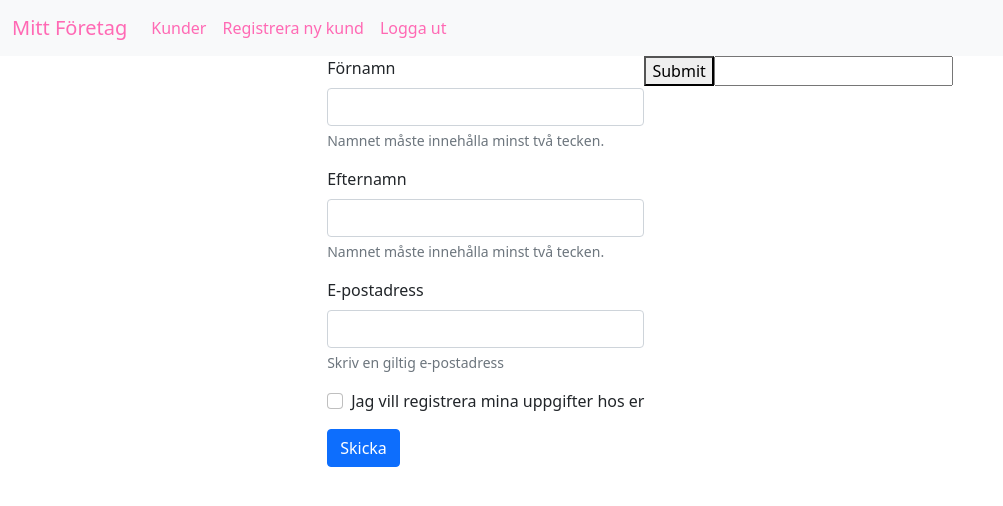
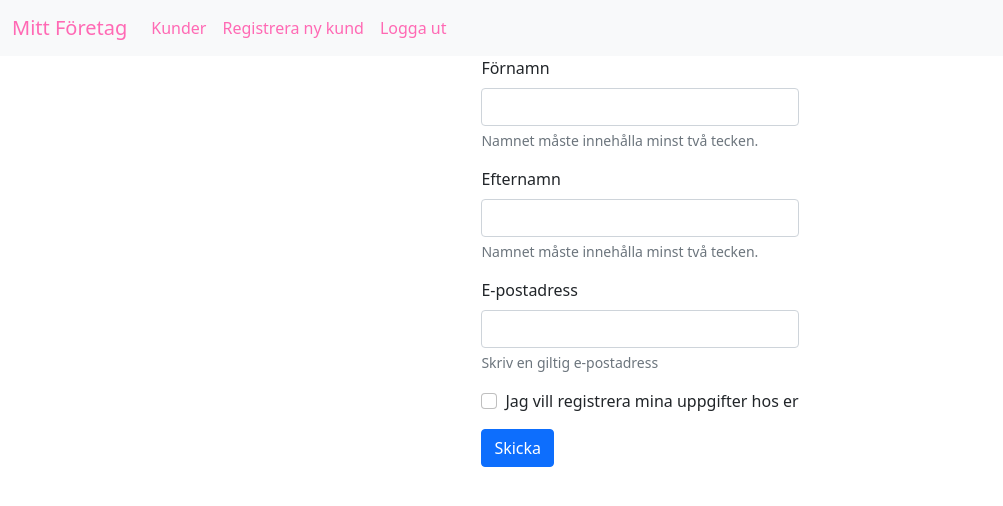
Before and after one commit to kristoffernowen/KristofferNowenWIN21js2, a React (Create React App) app in the folder uppgift-2/customer-page/: page /registercustomers in a window 1280 px wide. Shown: the top 506 px of the page, without its empty margins (0-1003 px from the left). Built offline with nearby package versions, Linux system fonts and the light colour scheme.

Commit message:
sparar o validerar firstname

```diff
--- a/uppgift-2/customer-page/src/components/cards/Card.js
+++ b/uppgift-2/customer-page/src/components/cards/Card.js
@@ -14,7 +14,7 @@ const Card = ({item}) => {
             <p className="card-text"> {item.lastName}</p>
             <p className="card-text"> {item.email}</p>
 
-            <a href="#" className="btn btn-primary">Kontakta</a>
+            {/* <a href="#" className="btn btn-primary">Kontakta</a> */}
             </div>
         </div>
     )
--- a/uppgift-2/customer-page/src/components/cards/GridCard.js
+++ b/uppgift-2/customer-page/src/components/cards/GridCard.js
@@ -1,15 +1,32 @@
-import React, {useState, useEffect } from 'react'
+import React, { useState, useEffect } from 'react'
 import Card from './Card'
 
 
 const GridCard = () => {
 
-   const [theCustomers, setTheCustomers] = useState([])
+    const [theCustomers, setTheCustomers] = useState([])
 
-   useEffect(async() => {
-        const res = await fetch("https://ecexam-webapi.azurewebsites.net/api/Customers")
-        setTheCustomers( await res.json())
-   })
+    //    useEffect(async() => {
+    //         const res = await fetch("https://ecexam-webapi.azurewebsites.net/api/Customers")
+    //         setTheCustomers( await res.json())
+    //    },[])
+
+    // useEffect(() => {
+    //     async function fetchData() {
+    //       // You can await here
+    //       const response = await MyAPI.getData(someId);
+    //       // ...
+    //     }
+    //     fetchData();
+    //   }, [someId]); // Or [] if effect doesn't need props or state
+    useEffect(() => {
+        async function fetchData() {
+            const res = await fetch("https://ecexam-webapi.azurewebsites.net/api/Customers")
+            const json = await res.json()
+            setTheCustomers(json)
+        }
+        fetchData()
+    }, [])
 
 
 
@@ -19,9 +36,9 @@ const GridCard = () => {
 
             {
                 theCustomers.map(customer => (
-                <div key={customer.id} className="col">
-                   <Card  item={customer}   />
-                </div>
+                    <div key={customer.id} className="col">
+                        <Card item={customer} />
+                    </div>
                 ))
             }
         </div>
--- a/uppgift-2/customer-page/src/views/RegisterCustomers.js
+++ b/uppgift-2/customer-page/src/views/RegisterCustomers.js
@@ -1,46 +1,71 @@
 import React, { useState } from 'react'
-import Form from '../components/Form'
+// import Form from '../components/Form'
 import Navbar from '../components/navbar/Navbar'
 
 const RegisterCustomers = () => {
-    let thisName
-
-    function validateThis(e) {
 
 
-        if (e.target.value.length < 2) {
+    const [hisFirstName, setHisFirstName] = useState()
+    const nameHandler = (e) => { setHisFirstName(e.target.value)}
+    const [hisLastName, setHisLastName] = useState()
+    const lastNameHandler = (e) => { setHisLastName(e.target.value)}
 
+
+
+    const [validName, setValidName] = useState()
+    // const nameRegex = /^[a-öA-Ö]{2,}\-?([a-öA-Ö]{2,})?$/
+    const validateThis = (e) => {if (e.target.value.length  < 2) {
+                //funkar inte denna regex eller formen
                  document.getElementById("firstNameResponse").innerText = 'Namnet måste innehålla minst två tecken'
                  document.getElementById("firstNameResponse").style.color ="red"
-            thisName = e.target.value
-            console.log(thisName)
+                 setValidName(false)
              } else {
 
                  document.getElementById("firstNameResponse").innerText = 'Giltigt namn'
                  document.getElementById("firstNameResponse").style.color="green"
-            thisName = e.target.value
-            console.log(thisName)
-        }
-    }
+                setValidName(true)
+                nameHandler(e)
+             } }
 
-    console.log('hej ' + thisName)
+    // function validateThis(e) {
+
+
+    //     if (e.target.value.length < 2) {
+
+    //         document.getElementById("firstNameResponse").innerText = 'Namnet måste innehålla minst två tecken'
+    //         document.getElementById("firstNameResponse").style.color ="red"
+
+    //     } else {
+
+    //         document.getElementById("firstNameResponse").innerText = 'Giltigt namn'
+    //         document.getElementById("firstNameResponse").style.color="green"
+
+    //     }
+    // }
+
+    const customerObject = { firstName: hisFirstName, lastName: hisLastName }
+    // console.log(theName)
+
+
+
+
     // Passing Arguments to Event Handlers, finns guide på react sidan
 
-    function validateThat(e) {
+    // function validateThat(e) {
 
 
-        if (e.target.value.length < 2) {
+    //     if (e.target.value.length < 2) {
 
-            document.getElementById("lastNameResponse").innerText = 'Namnet måste innehålla minst två tecken'
-            document.getElementById("lastNameResponse").style.color ="red"
-            console.log(thisName)
-        } else {
+    //         document.getElementById("lastNameResponse").innerText = 'Namnet måste innehålla minst två tecken'
+    //         document.getElementById("lastNameResponse").style.color ="red"
 
-            document.getElementById("lastNameResponse").innerText = 'Giltigt namn'
-            document.getElementById("lastNameResponse").style.color="green"
-        }
+    //     } else {
 
-    }
+    //         document.getElementById("lastNameResponse").innerText = 'Giltigt namn'
+    //         document.getElementById("lastNameResponse").style.color="green"
+    //     }
+
+    // }
     // const emailResponse = document.getElementById('emailResponse')
     function validateEmail(e) {
         const regEx = /^(([^<>()[\]\\.,;:\s@"]+(\.[^<>()[\]\\.,;:\s@"]+)*)|(".+"))@((\[[0-9]{1,3}\.[0-9]{1,3}\.[0-9]{1,3}\.[0-9]{1,3}\])|(([a-zA-Z\-0-9]+\.)+[a-zA-Z]{2,}))$/;
@@ -48,14 +73,30 @@ const RegisterCustomers = () => {
             // emailResponse.innerText="ogiltig e-postadress"
             // emailResponse.style.color="red"
             document.getElementById('emailResponse').innerText = 'ogiltig e-postadress'
-                document.getElementById('emailResponse').style.color ="red"
+            document.getElementById('emailResponse').style.color = "red"
         } else {
-                document.getElementById('emailResponse').innerText="giltig e-postadress"
-                document.getElementById('emailResponse').style.color="green"
+            document.getElementById('emailResponse').innerText = "giltig e-postadress"
+            document.getElementById('emailResponse').style.color = "green"
         }
     }
 
-
+    const buttonHandler = (e) => {
+        if (validName) console.log(customerObject, validName)
+        else
+        console.log('ogiltiga uppgifter', validName)
+        e.preventDefault()
+         }
+    // let jsonCustomer = JSON.stringify(customerObject)
+    // async function postCustomer() {
+    //     await fetch('',
+    //         {
+    //             headers: {
+    //                 'content-Type': 'application/json'
+    //             },
+    //             method: 'post',
+    //             body: jsonCustomer
+    //         })
+    // }    //   detta går in på knappens att göra på click
 
 
 
@@ -67,27 +108,27 @@ const RegisterCustomers = () => {
                 <form className="mb-3 ">
                     <div className="mb-3">
                         <label htmlFor="firstName" className="form-label">Förnamn</label>
-                        <input type="text" id="firstName" onChange={validateThis} className="form-control" aria-describedby="emailHelp" />
+                        <input type="text" id="firstName" onChange={validateThis}  className="form-control" aria-describedby="emailHelp" />
                         <div id="firstNameResponse" className="form-text">Namnet måste innehålla minst två tecken.</div>
                     </div>
                     <div className="mb-3">
                         <label htmlFor="lastName" className="form-label">Efternamn</label>
-                        <input type="text" className="form-control" id="lastName" onChange={validateThat} />
+                        <input type="text" className="form-control" id="lastName" onChange={lastNameHandler} />
                         <div id="lastNameResponse" className="form-text">Namnet måste innehålla minst två tecken.</div>
                     </div>
                     <div className="mb-3">
                         <label htmlFor="emailAdress" className="form-label">E-postadress</label>
-                        <input type="text" className="form-control" id="emailAdress" onChange={validateEmail}/>
+                        <input type="text" className="form-control" id="emailAdress" onChange={validateEmail} />
                         <div id="emailResponse" className="form-text">Skriv en giltig e-postadress</div>
                     </div>
                     <div className="mb-3 form-check">
                         <input type="checkbox" className="form-check-input" id="iAprove" />
                         <label className="form-check-label" htmlFor="iAprove">Jag vill registrera mina uppgifter hos er</label>
                     </div>
-                    <button id="submitButton"  type="submit" className="btn btn-primary">Skicka</button>
+                    <button id="submitButton" type="button" onClick={buttonHandler} className="btn btn-primary">Skicka</button>
                 </form>
 
-                <Form />
+                {/* <Form /> */}
             </div>
         </div>
 
--- a/uppgift-2/customer-page/src/views/Signin.js
+++ b/uppgift-2/customer-page/src/views/Signin.js
@@ -5,17 +5,17 @@ const Signin = () => {
     return (
         <div className="col-12 d-flex justify-content-center mt-5">
             <form>
-                <div class="mb-3">
-                    <label htmlFor="logInName" class="form-label">Logga in med namnet Hans</label>
-                    <input type="text" class="form-control" id="logInName" aria-describedby="emailHelp" placeholder="Hans" />
-                    <div id="emailHelp" class="form-text">We'll never share your email with anyone else.</div>
+                <div className="mb-3">
+                    <label htmlFor="logInName" className="form-label">Logga in med namnet Hans</label>
+                    <input type="text" className="form-control" id="logInName" aria-describedby="emailHelp" placeholder="Hans" />
+                    <div id="emailHelp" className="form-text">We'll never share your email with anyone else.</div>
                 </div>
-                <div class="mb-3">
-                    <label htmlFor="logInPassword" class="form-label">Använd lösenordet "Hans"</label>
-                    <input type="password" class="form-control" id="logInPassword" />
+                <div className="mb-3">
+                    <label htmlFor="logInPassword" className="form-label">Använd lösenordet "Hans"</label>
+                    <input type="password" className="form-control" id="logInPassword" />
                 </div>
 
-                <NavLink type="submit" to="customers" class="btn btn-primary">Logga in</NavLink>
+                <NavLink type="submit" to="customers" className="btn btn-primary">Logga in</NavLink>
             </form>
         </div>
     )
```
Lines whose indentation alone changed are shown as unchanged.
